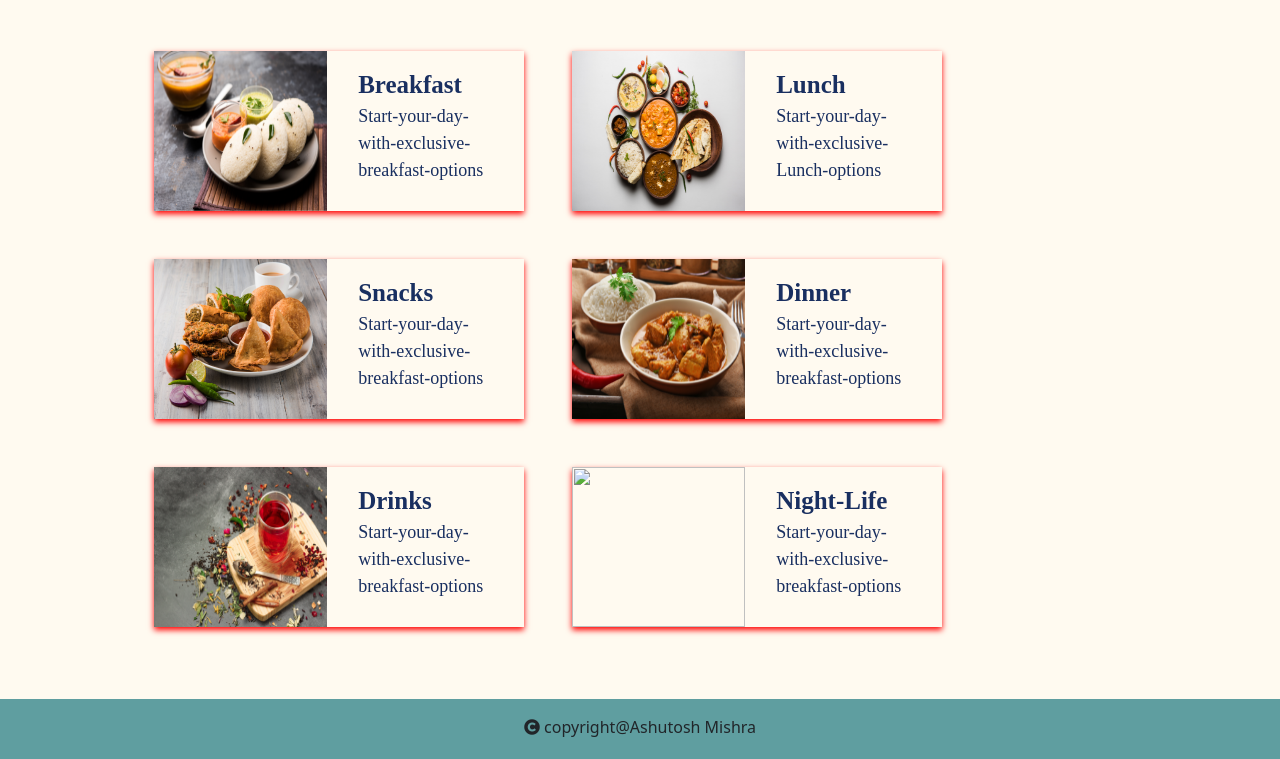
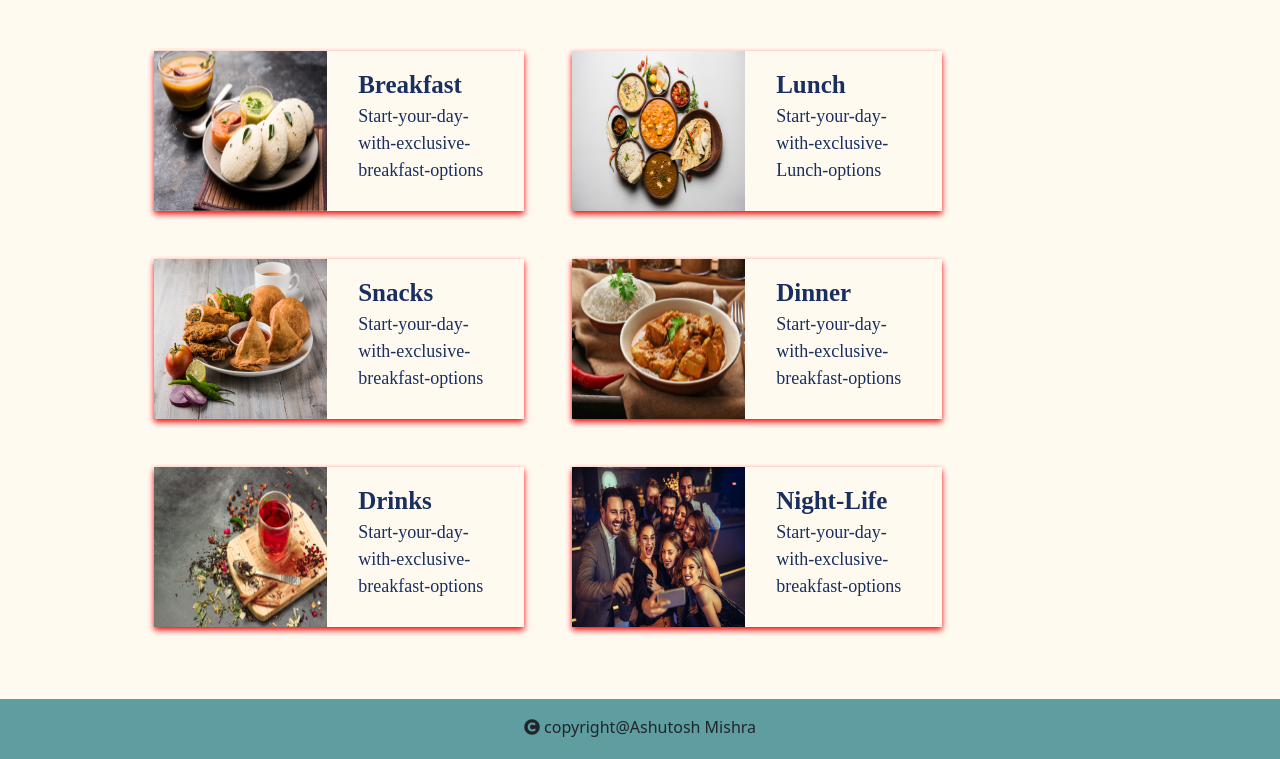
Before and after one commit to AshutoshMishra2000/test4, a plain HTML site: page index.html in a window 1280 px wide. Shown: the part 676-1435 px from the top of the page. Drawn offline with nearby package versions, Linux system fonts and the light colour scheme; files whose address does not match are found by name.

Commit message:
Update index.html

```diff
--- a/index.html
+++ b/index.html
@@ -350,7 +350,7 @@
 
             <div class="col-lg-4 col-md-6 col-sm-12 item m-4 ">
                 <div style="display: inline-block; width: 50%; ">
-                    <img src="../images/image10.jpg" alt="" width="100%" height="100%" style="margin-left: -12px;">
+                    <img src="../image10.jpg" alt="" width="100%" height="100%" style="margin-left: -12px;">
                 </div>
                 <div
                     style="display: inline-block; vertical-align: top; width: 45%; padding-left: 15px; padding-top: 15px;">
```
